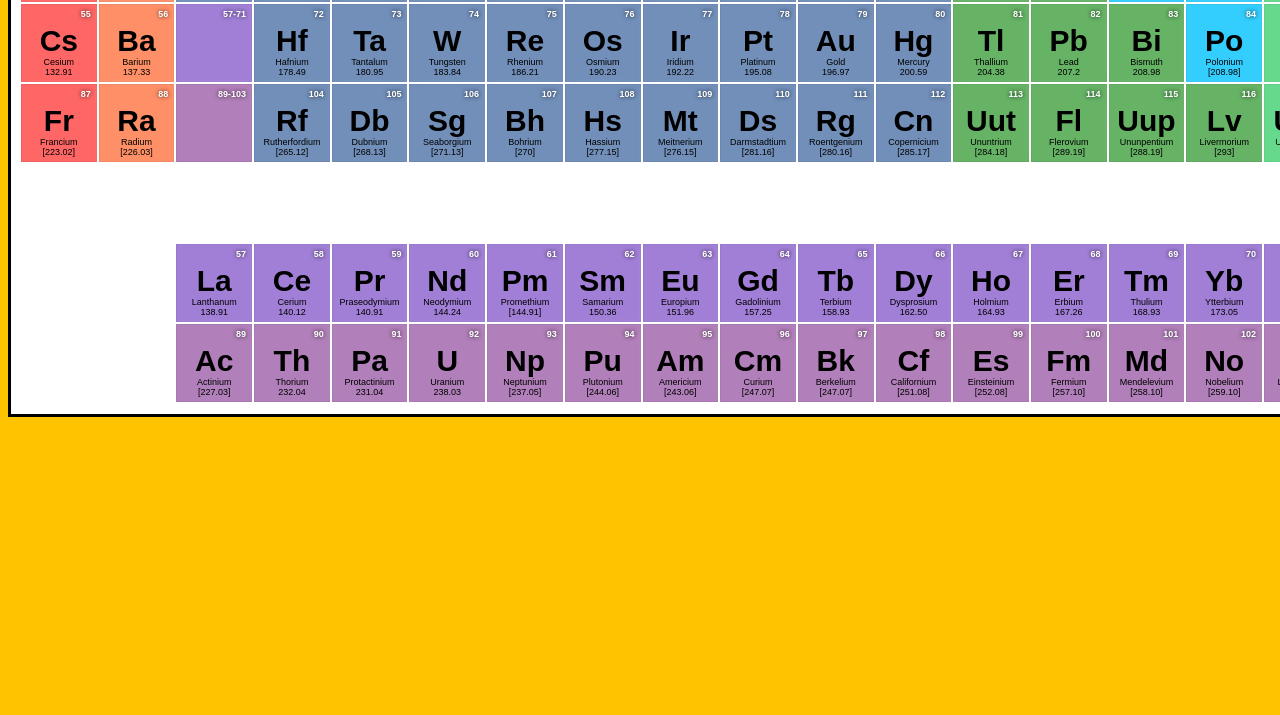
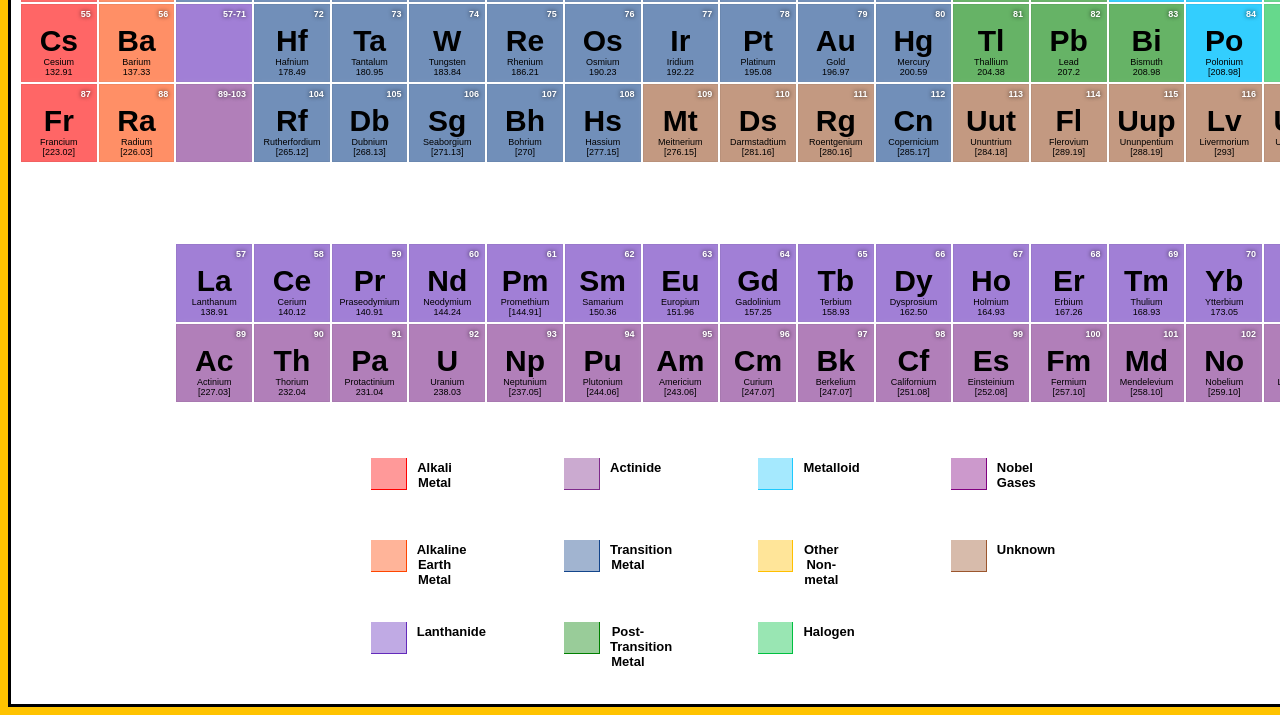
Before and after one commit to AvishKaushik/Periodic-Table, a plain HTML site: page index.html in a window 1280 px wide. Shown: the part 528-1243 px from the top of the page. Before the commit the page ends 953 px from the top, so only its background shows below. Drawn offline with Linux system fonts and the light colour scheme.

Commit message:
Periodic Table

```diff
--- a/index.html
+++ b/index.html
@@ -910,6 +910,93 @@
         <div class="cell"></div>
       </div>
       <div style="clear: both;"></div>
+      <div><br><br><br></div>
+      <div class="row1">
+        <div class="acell">
+          <div class="element3">
+          </div>
+        </div>
+        <div class="acell2">
+          <div class="element2"></div>
+          <div>Alkali Metal</div>
+        </div>
+        <div class="acell">
+          <div class="element3"></div>
+        </div>
+        <div class="acell2">
+          <div class="element2"></div>
+          <div>Actinide</div>
+        </div>
+        <div class="acell">
+          <div class="element3"></div>
+        </div>
+        <div class="acell2">
+          <div class="element2"></div>
+          <div>Metalloid</div>
+        </div>
+        <div class="acell">
+          <div class="element3"></div>
+        </div>
+        <div class="acell2">
+          <div class="element2"></div>
+          <div>Nobel Gases</div>
+        </div>
+      </div>
+
+      <div class="row2">
+        <div class="acell">
+          <div class="element3"></div>
+        </div>
+        <div class="acell2">
+          <div class="element2"></div>
+          <div>Alkaline Earth Metal</div>
+        </div>
+        <div class="acell">
+          <div class="element3"></div>
+        </div>
+        <div class="acell2">
+          <div class="element2"></div>
+          <div>Transition Metal</div>
+        </div>
+        <div class="acell">
+          <div class="element3"></div>
+        </div>
+        <div class="acell2">
+          <div class="element2"></div>
+          <div>Other Non-metal</div>
+        </div>
+        <div class="acell">
+          <div class="element3"></div>
+        </div>
+        <div class="acell2">
+          <div class="element2"></div>
+          <div>Unknown</div>
+        </div>
+      </div>
+
+      <div class="row3">
+        <div class="acell">
+          <div class="element3"></div>
+        </div>
+        <div class="acell2">
+          <div class="element2"></div>
+          <div>Lanthanide</div>
+        </div>
+        <div class="acell">
+          <div class="element3"></div>
+        </div>
+        <div class="acell2">
+          <div class="element2"></div>
+          <div>Post-Transition Metal</div>
+        </div>
+        <div class="acell">
+          <div class="element3"></div>
+        </div>
+        <div class="acell2">
+          <div class="element2"></div>
+          <div>Halogen</div>
+        </div>
+      </div>
     </div>
   </body>
 </html>
--- a/style.css
+++ b/style.css
@@ -5,16 +5,127 @@ body {
 
 .periodic {
   position: relative;
-  height: 200px;
+  height: 300px;
   margin-right: -1px;
   text-shadow: none;
   border-style: solid;
   padding-left: 10px;
   padding-top: 10px;
   padding-right: 10px;
-  padding-bottom: 10px;
+  padding-bottom: 300px;
   background-color: #FFFFFF;
 }
+
+.row1,
+.row2,
+.row3{
+    clear: both;
+  	  height: 10%;
+}
+
+.row1 .acell:nth-child(1) {
+  background-color: rgba(255, 0, 0, 1.5);
+  margin-left: 25%;
+}
+
+.row1 .acell:nth-child(3) {
+    background-color: rgba(126, 42, 139, 1);
+}
+
+.row1 .acell:nth-child(5) {
+    background-color: rgba(29, 201, 254, 1);
+}
+
+.row1 .acell:nth-child(7) {
+  background-color: rgba(128,0,128, 1.5);
+}
+
+.row2 .acell:nth-child(1) {
+  background-color: rgba(255,69,0 , 1);
+  margin-left: 25%;
+}
+
+.row2 .acell:nth-child(3) {
+    background-color: rgba(	19, 69, 139 , 1);
+}
+
+.row2 .acell:nth-child(5) {
+  background-color: rgba(255,191,0 , 1);
+}
+
+.row2 .acell:nth-child(7) {
+  background-color: rgba(156, 86, 45  , 1);
+}
+
+.row3 .acell:nth-child(1) {
+  background-color: rgba(99, 42, 187 , 1);
+  margin-left: 25%;
+}
+
+.row3 .acell:nth-child(3) {
+  background-color: rgba(	0, 128, 0  , 1);
+}
+
+.row3 .acell:nth-child(5) {
+  background-color: rgba(0, 192, 64  , 1);
+}
+
+.acell {
+  position: relative;
+  margin: auto;
+  top: 0;
+  left: 0;
+  bottom: 1px;
+  right: 1px;
+  box-sizing: border-box;
+  border: 0px solid rgba(0,0,0,0.00);
+  text-align: center;
+  cursor: default;
+  pointer-events: none;
+  transition: transform .2s;
+  margin: auto;
+  float: left;
+  width: 2.55%;
+  height: 40%;
+  margin-right: 10px;
+}
+
+.acell2 {
+  position: relative;
+  top: 0;
+  left: 0;
+  bottom: 1px;
+  right: 1px;
+  box-sizing: border-box;
+  text-align: center;
+  cursor: default;
+  pointer-events: none;
+  background-color: rgba(255,255,255, 0);
+  float: left;
+  position: relative;
+  width: 2.55%;
+  height: 100%;
+  font-size: 13px;
+  margin-top: 2px;
+  font-weight: bold;
+  margin-right: 8%;
+}
+
+.element3 {
+  position: absolute;
+  top: 0;
+  left: 0;
+  bottom: 1px;
+  right: 1px;
+  box-sizing: border-box;
+  text-align: center;
+  cursor: default;
+  pointer-events: none;
+  transition: transform .2s;
+  background-color: rgba(255,255,255, 0.6);
+}
+
+
 
 .periodic-row {
   clear: both;
@@ -27,6 +138,7 @@ body {
   width: 5.55%;
   height: 100%;
 }
+
 
 .element {
   position: absolute;
@@ -140,6 +252,17 @@ body {
     background-color: rgba(29, 201, 254, 0.9);
 }
 
+.periodic-row:nth-child(7) .cell:nth-child(9) .element,
+.periodic-row:nth-child(7) .cell:nth-child(10) .element,
+.periodic-row:nth-child(7) .cell:nth-child(11) .element,
+.periodic-row:nth-child(7) .cell:nth-child(13) .element,
+.periodic-row:nth-child(7) .cell:nth-child(14) .element,
+.periodic-row:nth-child(7) .cell:nth-child(15) .element,
+.periodic-row:nth-child(7) .cell:nth-child(16) .element,
+.periodic-row:nth-child(7) .cell:nth-child(17) .element{
+    background-color: rgba(156, 86, 45, 0.6);
+}
+
 .periodic-row:nth-child(9)  .element{
     background-color: rgba(	99, 42, 187, 0.6);
 }
@@ -203,6 +326,17 @@ body {
     transform: scale(1.7);
 }
 
+
+.periodic-row:nth-child(7) .cell:nth-child(9):hover .element,
+.periodic-row:nth-child(7) .cell:nth-child(10):hover .element,
+.periodic-row:nth-child(7) .cell:nth-child(11):hover .element,
+.periodic-row:nth-child(7) .cell:nth-child(13):hover .element,
+.periodic-row:nth-child(7) .cell:nth-child(14):hover .element,
+.periodic-row:nth-child(7) .cell:nth-child(15):hover .element,
+.periodic-row:nth-child(7) .cell:nth-child(16):hover .element,
+.periodic-row:nth-child(7) .cell:nth-child(17):hover .element{
+    background-color: rgba(156, 86, 45, 0.9);
+}
 
 .periodic-row:nth-child(-n+7) .cell:nth-child(n+17):hover .element {
   background-color: rgba(0, 192, 64, 0.9);
```
